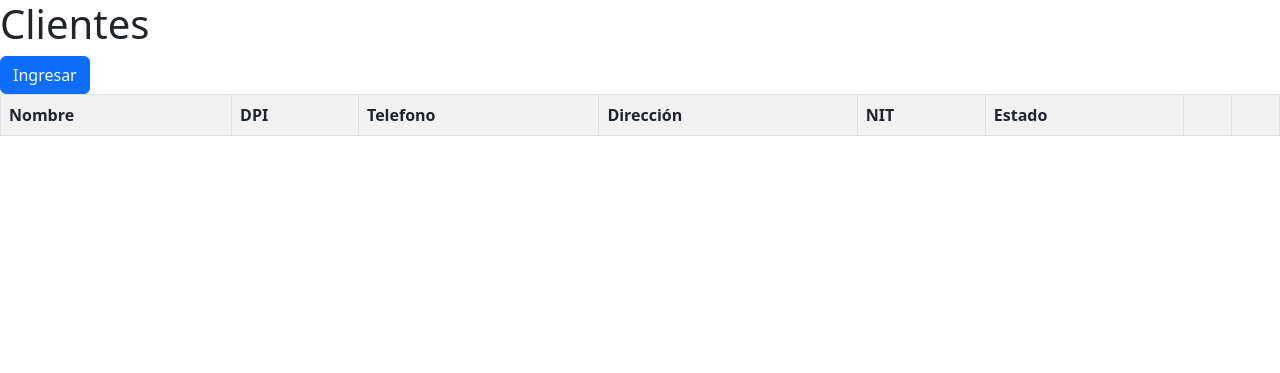
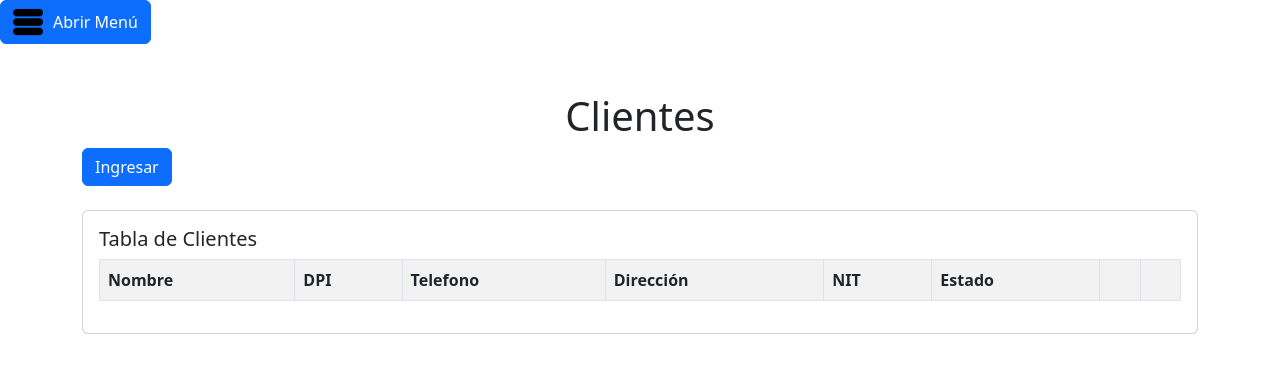
Before and after one commit to jperezgtdev/umgsjpdevwebg1facturador, a CodeIgniter app: page /database/index.php/clientecontroller/index in a window 1280 px wide. Shown: the top 373 px of the page. Run offline with CodeIgniter, Linux system fonts and the light colour scheme; data that the repository does not hold is empty.

Commit message:
Se agregan cambios en la vista del cliente para que se pueda editar y eliminar correctamente, además se agrega en esa vista la columna laterl que servira para moverse de una vista a otra, y además se agregan iconos

```diff
--- a/application/controllers/ClienteController.php
+++ b/application/controllers/ClienteController.php
@@ -39,11 +39,19 @@ class ClienteController extends CI_Controller{
             'nit' => $this->input->post('edit_nit'),
             'estado' => $this->input->post('edit_estado')
         );
-        print_r("hola mundo");
+
         $id = $this->input->post('Eid_cliente');
 
         $this->ClienteModel->modificarCliente($data, $id);
         redirect('ClienteController/index');
     }
 
+    function eliminarCliente(){
+        $data=array(
+            'estado'=>0
+        );
+        $id = $this-> input->post('hdnEliminar');
+        $this->ClienteModel->eliminarCliente($id,$data);
+        redirect('ClienteController/index');
+    }
 }
--- a/application/models/ClienteModel.php
+++ b/application/models/ClienteModel.php
@@ -9,12 +9,20 @@ class ClienteModel extends CI_Model{
 	}
 
     public function getAllClient(){
-		$this->db->select('id_cliente,nombre,dpi,telefono,direccion,nit,estado');
-		$this->db->from('cliente');
+        $this->db->select('id_cliente, nombre, dpi, telefono, direccion, nit, estado');
+        $this->db->from('cliente');
         $this->db->where('estado','1');
-		$query = $this->db->get();
-		return $query->result();
-	}
+        $query = $this->db->get();
+
+        $result = array();
+        foreach ($query->result() as $row) {
+            $estado = ($row->estado == 1) ? 'Activo' : 'Inactivo';
+            $row->estado = $estado;
+            $result[] = $row;
+        }
+
+        return $result;
+    }
 
     public function insertarCliente($data){
         $this->db->insert('cliente',$data);
@@ -24,19 +32,22 @@ class ClienteModel extends CI_Model{
         $this->db->select('*');
         $this->db->from('cliente');
         $this->db->where('id_cliente', $id);
-        $query = $this->db->get('cliente'); // 'clientes' es el nombre de tu tabla de clientes
+        $query = $this->db->get('cliente');
 
         if ($query->num_rows() > 0) {
             return $query->row();
         } else {
-            return null; // Cliente no encontrado
+            return null;
         }
     }
 
     public function modificarCliente($data, $id) {
-
+		$this->db->where('id_cliente', $id);
 		$this->db->update('cliente', $data);
-        $this->db->where('id_cliente', $id);
 	}
 
+    public function eliminarCliente($id,$data) {
+		$this->db->where('id_cliente', $id);
+		$this->db->update('cliente', $data);
+	}
 }
--- a/application/models/usuarioModel.php
+++ b/application/models/usuarioModel.php
@@ -4,10 +4,7 @@ defined('BASEPATH') OR exit('No direct script access allowed');
 
 class usuarioModel extends CI_Model{
 
-
-
-
-function __construct()
+	function __construct()
 	{
 		parent::__construct();
 	}
--- a/application/views/cliente_view.php
+++ b/application/views/cliente_view.php
@@ -6,11 +6,36 @@
     <title>Mostrar Datos de Prueba</title>
 </head>
 <body>
+    <button type="button" data-bs-toggle="offcanvas" data-bs-target="#offcanvasExample" aria-controls="offcanvasExample" class="btn btn-primary d-flex align-items-center">
+        <img src="<?php echo base_url('imagenes/menu.png'); ?>" style="width: 30px; height: 30px; margin-right: 10px;" class="mr-1" alt="Menú">
+        Abrir Menú
+    </button>
+
+    <div class="offcanvas offcanvas-start" tabindex="-1" id="offcanvasExample" aria-labelledby="offcanvasExampleLabel" style="width: 200px; background-color: #0c1375!important;">
+        <div class="offcanvas-header  text-white" style="background-color: #ffffff;">
+            <h5 class="offcanvas-title" id="offcanvasExampleLabel" style="color: #030000;">Menú</h5>
+            <button type="button" class="btn-close" data-bs-dismiss="offcanvas" aria-label="Close"></button>
+        </div>
+        <div class="offcanvas-body" style="background-color: #0c1375;">
+            <div class="text-center">
+                <p><a href="<?= site_url('ClienteController/index')?>" class="text-white"><img src="<?php echo base_url('imagenes/cliente.png'); ?>" style="width: 30px; height: 30px; margin-right: 10px;" class="mr-1">Clientes</a></p>
+            </div>
+            <div class="text-center">
+            <p><a href="<?= site_url('usuario/index')?>" class="text-white"><img src="<?php echo base_url('imagenes/usuario.png'); ?>" style="width: 30px; height: 30px; margin-right: 10px;" class="mr-1">Usuarios</a></p>
+            </div>
+        </div>
+    </div>
+
+
+    <div class="container">
+        <br><br>
+
+        <div class="d-flex justify-content-center">
             <h1>Clientes</h1>
+        </div>
 
         <button class="btn btn-primary" data-bs-toggle="modal" data-bs-target="#exampleModal">Ingresar</button>
-
-
+        <br><br>
         <div class="modal fade" id="exampleModal" tabindex="-1" aria-labelledby="exampleModalLabel" aria-hidden="true">
             <div class="modal-dialog">
                 <div class="modal-content">
@@ -62,9 +87,9 @@
         </div>
 
         <div class="modal fade" id="editarModal" tabindex="-1" role="dialog" aria-labelledby="editarModalLabel" aria-hidden="true">
-    <div class="modal-dialog" role="document">
+        <div class="modal-dialog">
             <div class="modal-content">
-            <form action="<?php echo base_url('ClienteController/guardarEdicion'); ?>" method="post">
+                <form action="<?php echo site_url('ClienteController/guardarEdicion'); ?>" method="post">
                     <div class="modal-header">
                         <h5 class="modal-title" id="editarModalLabel">Editar Cliente</h5>
                         <button type="button" class="close" data-bs-dismiss="modal" aria-label="Close">
@@ -101,12 +126,12 @@
                             </select>
                         </div>
                         <div class="form-group">
-                        <input type="text" id="Eid" name="Eid_cliente"/>
+                            <input type="hidden" id="Eid" name="Eid_cliente"/>
                         </div>
                     </div>
                     <div class="modal-footer">
                         <button type="button" class="btn btn-secondary" data-bs-dismiss="modal">Cerrar</button>
-                    <button type="button" class="btn btn-primary" data-bs-dismiss="modal">Guardar Cambios</button>
+                        <button type="submit" class="btn btn-primary" data-bs-dismiss="modal">Guardar Cambios</button>
                     </div>
                 </form>
             </div>
@@ -116,7 +141,7 @@
         <div class="modal fade" id="eliminarModal" tabindex="-1" role="dialog" aria-labelledby="editarModalLabel" aria-hidden="true">
         <div class="modal-dialog" role="document">
             <div class="modal-content">
-            <form action="<?php echo base_url('ClienteController/guardarEdicion'); ?>" method="post">
+                <form action="<?php echo site_url('ClienteController/eliminarCliente'); ?>" method="post">
                     <div class="modal-header">
                         <h5 class="modal-title" id="editarModalLabel">Eliminar Cliente</h5>
                         <button type="button" class="close" data-bs-dismiss="modal" aria-label="Close">
@@ -126,23 +151,26 @@
                     <div class="modal-body">
                         <div class="form-group">
                             <label id="lbEditar">¿Esta seguro que desea eliminar de la vista este cliente?</label>
-                        <input type="hidden" id="hdnEliminar">
+                            <input type="hidden" id="hdnEliminar" name="hdnEliminar">
                         </div>
                     </div>
                     <div class="modal-footer">
                         <button type="button" class="btn btn-secondary" data-bs-dismiss="modal">Cerrar</button>
-                    <button type="button" class="btn btn-primary" data-bs-dismiss="modal">Eliminar</button>
+                        <button type="submit" class="btn btn-primary" data-bs-dismiss="modal">Eliminar</button>
                     </div>
                 </form>
             </div>
         </div>
         </div>
 
+        <div class="card">
+            <div class="card-body">
+                <h5 class="card-title">Tabla de Clientes</h5>
                 <table class="table table-hover table-bordered table-striped">
                     <tr>
                         <th>Nombre</th>
                         <th>DPI</th>
-            <th>Telefono </th>
+                        <th>Telefono</th>
                         <th>Dirección</th>
                         <th>NIT</th>
                         <th>Estado</th>
@@ -162,11 +190,18 @@
                         </tr>
                     <?php endforeach; ?>
                 </table>
+            </div>
+        </div>
+    </div>
+
     <script src="https://cdn.jsdelivr.net/npm/bootstrap@5.3.0/dist/js/bootstrap.bundle.min.js" integrity="sha384-geWF76RCwLtnZ8qwWowPQNguL3RmwHVBC9FhGdlKrxdiJJigb/j/68SIy3Te4Bkz" crossorigin="anonymous"></script>
     <script src="https://code.jquery.com/jquery-3.6.0.min.js"></script>
     <script>
 
         $(document).ready(function() {
+            //$('.table').DataTable();
+        });
+
         $(".btnEditar").click(function() {
                 var id = $(this).data("id");
                 var nombre = $(this).closest("tr").find("td:eq(0)").text();
@@ -185,13 +220,11 @@
                 $("#Eid").val(id);
             });
 
-            $("#btnEliminar").click(function(){
+            $(".btnEliminar").click(function(){
                 var id = $(this).data("id");
 
-                $("#btnEliminar").val(id);
+                $("#hdnEliminar").val(id);
             });
-        });
-
     </script>
 </body>
 </html>
```
Also changed, not shown: application/controllers/usuario.php (+0 -13 lines), imagenes/cliente.png (added), imagenes/menu.png (added), imagenes/usuario.png (added). Lines whose indentation alone changed are shown as unchanged.
